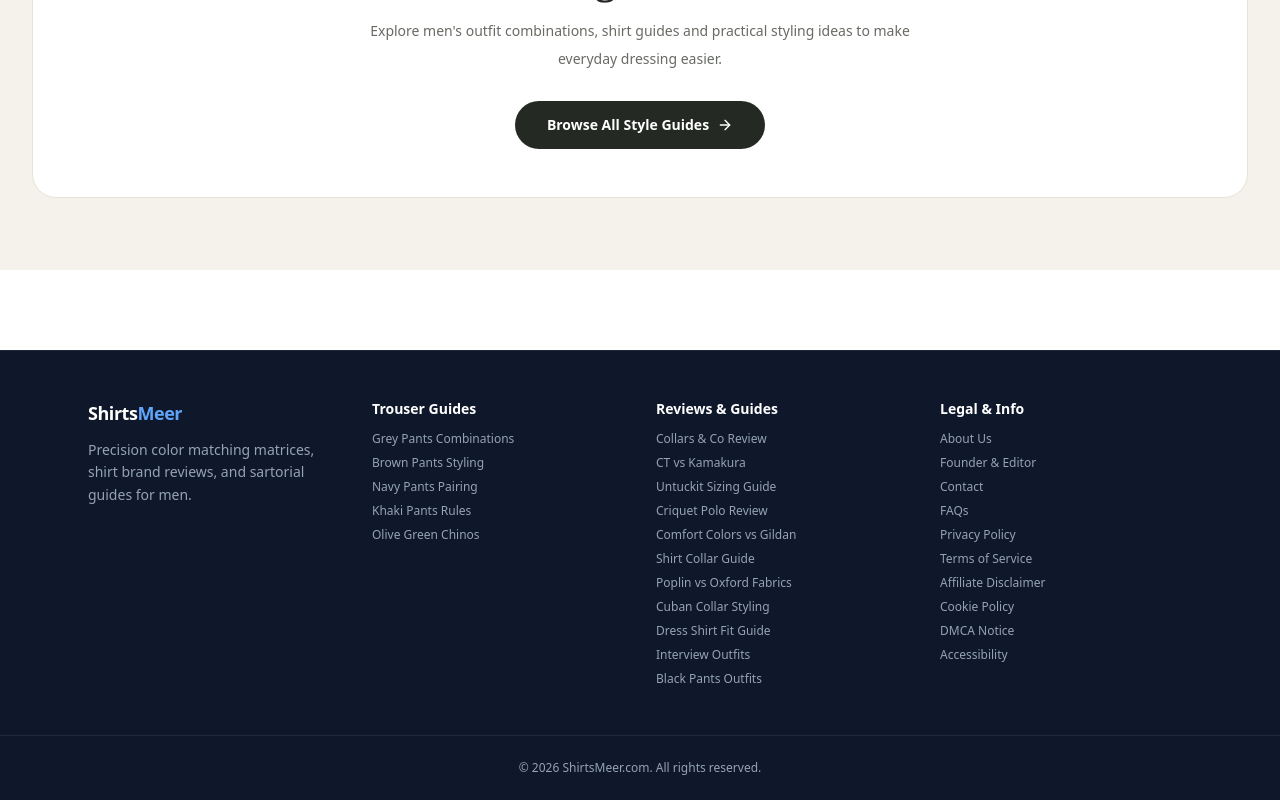
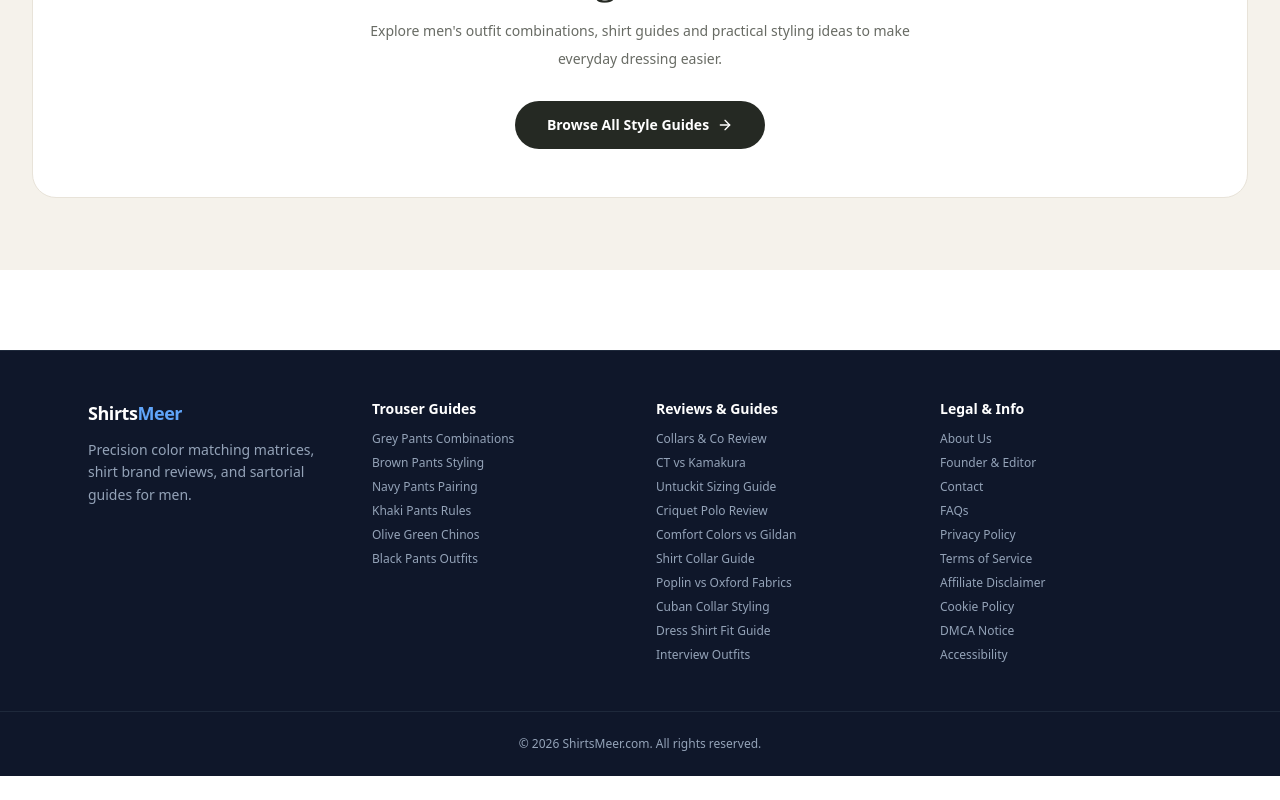
Before and after one commit to aneelhaider266-ship-it/Shirtsmeer, a Next.js app: page / in a window 1280 px wide. Shown: the part 5134-5934 px from the top of the page. After the commit the page ends 5910 px from the top, so only its background shows below. Built offline with nearby package versions, Linux system fonts and the light colour scheme.

Commit message:
Include all trouser color guides in footer category

```diff
--- a/components/Footer.tsx
+++ b/components/Footer.tsx
@@ -19,7 +19,7 @@ export default function Footer() {
         <div>
           <h3 className="mb-3 text-sm font-semibold text-white">Trouser Guides</h3>
           <ul className="space-y-2 text-xs">
-            {POSTS.slice(0, 5).map((p) => (
+            {POSTS.filter((p) => p.slug.startsWith("what-color-shirt-goes-with-")).map((p) => (
               <li key={p.slug}>
                 <Link href={`/blog/${p.slug}`} className="hover:text-white transition-colors">
                   {p.shortLabel || p.title}
@@ -33,7 +33,7 @@ export default function Footer() {
         <div>
           <h3 className="mb-3 text-sm font-semibold text-white">Reviews & Guides</h3>
           <ul className="space-y-2 text-xs">
-            {POSTS.slice(5).map((p) => (
+            {POSTS.filter((p) => !p.slug.startsWith("what-color-shirt-goes-with-")).map((p) => (
               <li key={p.slug}>
                 <Link href={`/blog/${p.slug}`} className="hover:text-white transition-colors">
                   {p.shortLabel || p.title}
```
